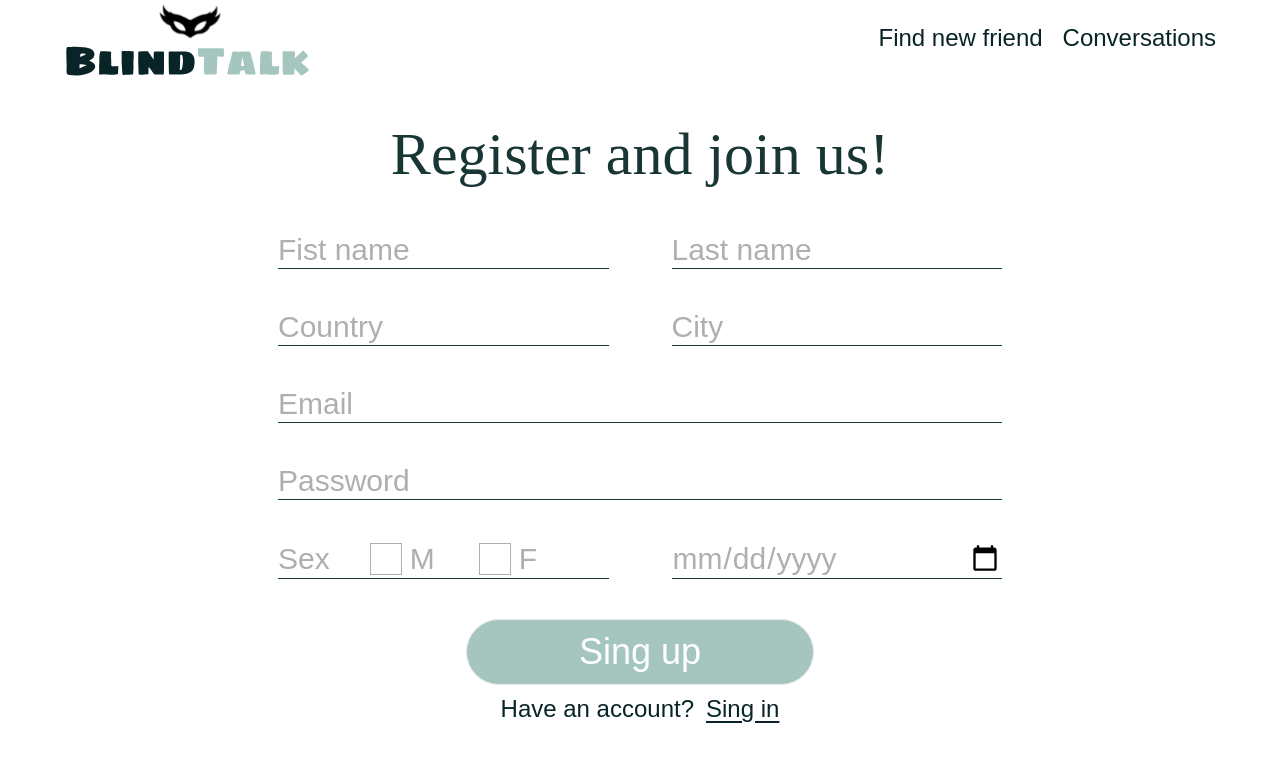
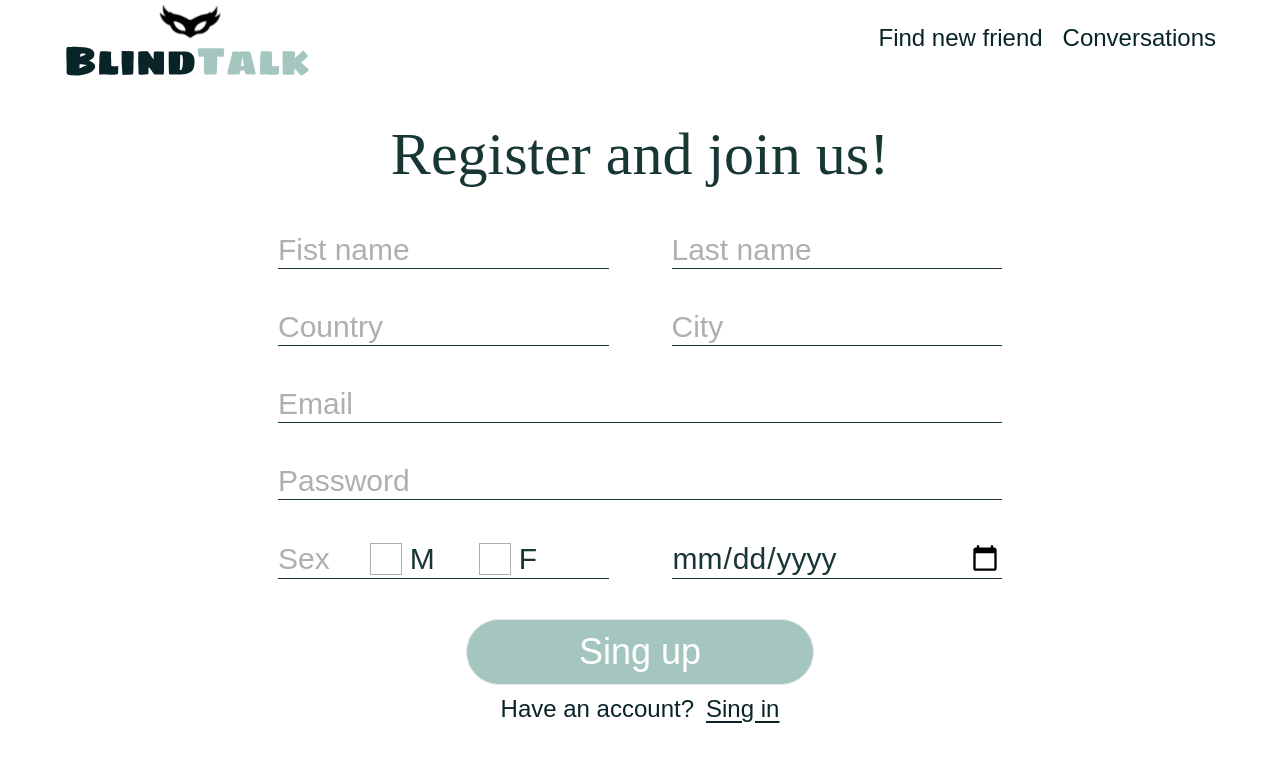
Before and after one commit to wisholli/BlindTalk, a React (Create React App) app in the folder blindtalk/: page /register in a window 1280 px wide. Shown: the top 762 px of the page. Built offline with nearby package versions, Linux system fonts and the light colour scheme; no server answers.

Commit message:
added style for login page and refactoring styles for register page

```diff
--- a/blindtalk/src/components/login/LoginForm.tsx
+++ b/blindtalk/src/components/login/LoginForm.tsx
@@ -29,13 +29,13 @@ export const LoginForm = ({ onLogin }: Props) => {
             id="email"
             name="email"
             placeholder="Email"
-            className="w-full font-maven font-normal text-2xl text-gray-100 border-b border-black-200 mb-8 placeholder:font-maven placeholder:font-normal placeholder:text-2xl placeholder:text-gray-100 focus:outline-none md:placeholder:text-3xl md:text-3xl lg:mb-16 "
+            className="w-full font-maven font-normal text-2xl text-black-200 border-b border-black-200 mb-8 placeholder:font-maven placeholder:font-normal placeholder:text-2xl placeholder:text-gray-100 focus:outline-none md:placeholder:text-3xl md:text-3xl lg:mb-16 "
           />
           <Field
             id="password"
             name="password"
             placeholder="Password"
-            className="w-full font-maven font-normal text-2xl text-gray-100 border-b border-black-200 mb-8 placeholder:font-maven placeholder:font-normal placeholder:text-2xl placeholder:text-gray-100 focus:outline-none md:placeholder:text-3xl md:text-3xl lg:mb-16"
+            className="w-full font-maven font-normal text-2xl text-black-200 border-b border-black-200 mb-8 placeholder:font-maven placeholder:font-normal placeholder:text-2xl placeholder:text-gray-100 focus:outline-none md:placeholder:text-3xl md:text-3xl lg:mb-16"
           />
           <div className="flex justify-center">
             <button
--- a/blindtalk/src/components/register/RegisterForm.tsx
+++ b/blindtalk/src/components/register/RegisterForm.tsx
@@ -43,7 +43,7 @@ export const RegisterForm = ({ onRegister }: Props) => {
                 id="firstName"
                 name="firstName"
                 placeholder="Fist name"
-                className="w-full font-maven font-normal text-2xl text-gray-100 border-b border-black-200  placeholder:font-maven placeholder:font-normal placeholder:text-2xl placeholder:text-gray-100  md:text-3xl md:placeholder:text-3xl focus:outline-none"
+                className="w-full font-maven font-normal text-2xl text-black-200 border-b border-black-200  placeholder:font-maven placeholder:font-normal placeholder:text-2xl placeholder:text-gray-100  md:text-3xl md:placeholder:text-3xl focus:outline-none"
               />
             </div>
             <div className="w-[calc(100%/2-20px/2)] mb-10 lg:w-[calc(100%/2-63px/2)] ">
@@ -51,7 +51,7 @@ export const RegisterForm = ({ onRegister }: Props) => {
                 id="lastName"
                 name="lastName"
                 placeholder="Last name"
-                className="w-full font-maven font-normal text-2xl text-gray-100 border-b border-black-200  placeholder:font-maven placeholder:font-normal placeholder:text-2xl placeholder:text-gray-100  md:text-3xl md:placeholder:text-3xl focus:outline-none"
+                className="w-full font-maven font-normal text-2xl text-black-200 border-b border-black-200  placeholder:font-maven placeholder:font-normal placeholder:text-2xl placeholder:text-gray-100  md:text-3xl md:placeholder:text-3xl focus:outline-none"
               />
             </div>
             <div className="w-[calc(100%/2-20px/2)] mb-10 lg:w-[calc(100%/2-63px/2)] ">
@@ -59,7 +59,7 @@ export const RegisterForm = ({ onRegister }: Props) => {
                 id="country"
                 name="country"
                 placeholder="Country"
-                className="w-full font-maven font-normal text-2xl text-gray-100 border-b border-black-200  placeholder:font-maven placeholder:font-normal placeholder:text-2xl placeholder:text-gray-100  md:text-3xl md:placeholder:text-3xl focus:outline-none"
+                className="w-full font-maven font-normal text-2xl text-black-200 border-b border-black-200  placeholder:font-maven placeholder:font-normal placeholder:text-2xl placeholder:text-gray-100  md:text-3xl md:placeholder:text-3xl focus:outline-none"
               />
             </div>
             <div className="w-[calc(100%/2-20px/2)] mb-10 lg:w-[calc(100%/2-63px/2)]">
@@ -67,7 +67,7 @@ export const RegisterForm = ({ onRegister }: Props) => {
                 id="city"
                 name="city"
                 placeholder="City"
-                className="w-full font-maven font-normal text-2xl text-gray-100 border-b border-black-200  placeholder:font-maven placeholder:font-normal placeholder:text-2xl placeholder:text-gray-100  md:text-3xl md:placeholder:text-3xl focus:outline-none"
+                className="w-full font-maven font-normal text-2xl text-black-200 border-b border-black-200  placeholder:font-maven placeholder:font-normal placeholder:text-2xl placeholder:text-gray-100  md:text-3xl md:placeholder:text-3xl focus:outline-none"
               />
             </div>
             <div className="w-full mb-10">
@@ -75,7 +75,7 @@ export const RegisterForm = ({ onRegister }: Props) => {
                 id="email"
                 name="email"
                 placeholder="Email"
-                className="w-full font-maven font-normal text-2xl text-gray-100 border-b border-black-200  placeholder:font-maven placeholder:font-normal placeholder:text-2xl placeholder:text-gray-100  md:text-3xl md:placeholder:text-3xl focus:outline-none"
+                className="w-full font-maven font-normal text-2xl text-black-200 border-b border-black-200  placeholder:font-maven placeholder:font-normal placeholder:text-2xl placeholder:text-gray-100  md:text-3xl md:placeholder:text-3xl focus:outline-none"
               />
             </div>
             <div className="w-full mb-10">
@@ -83,7 +83,7 @@ export const RegisterForm = ({ onRegister }: Props) => {
                 id="password"
                 name="password"
                 placeholder="Password"
-                className="w-full font-maven font-normal text-2xl text-gray-100 border-b border-black-200  placeholder:font-maven placeholder:font-normal placeholder:text-2xl placeholder:text-gray-100  md:text-3xl md:placeholder:text-3xl focus:outline-none"
+                className="w-full font-maven font-normal text-2xl text-black-200 border-b border-black-200  placeholder:font-maven placeholder:font-normal placeholder:text-2xl placeholder:text-gray-100  md:text-3xl md:placeholder:text-3xl focus:outline-none"
               />
             </div>
             <div className="w-[calc(100%/2-20px/2)] mb-5 lg:w-[calc(100%/2-63px/2)] md:mb-10 flex flex-row items-center border-b border-black-200 ">
@@ -100,7 +100,7 @@ export const RegisterForm = ({ onRegister }: Props) => {
               />
               <label
                 htmlFor="sex-male"
-                className="font-maven font-normal text-2xl text-gray-100 ml-1 mr-5 md:text-3xl md:mr-11 md:ml-2"
+                className="font-maven font-normal text-2xl text-black-200 ml-1 mr-5 md:text-3xl md:mr-11 md:ml-2"
               >
                 M
               </label>
@@ -111,7 +111,7 @@ export const RegisterForm = ({ onRegister }: Props) => {
               />
               <label
                 htmlFor="sex-female"
-                className="font-maven font-normal text-2xl text-gray-100 ml-1 md:text-3xl md:ml-2"
+                className="font-maven font-normal text-2xl text-black-200 ml-1 md:text-3xl md:ml-2"
               >
                 F
               </label>
@@ -121,7 +121,7 @@ export const RegisterForm = ({ onRegister }: Props) => {
                 id="bDay"
                 name="bDay"
                 type="date"
-                className="w-full font-maven font-normal text-2xl text-gray-100 border-b border-black-200  placeholder:font-maven placeholder:font-normal placeholder:text-2xl placeholder:text-gray-100  md:text-3xl md:placeholder:text-3xl focus:outline-none"
+                className="w-full font-maven font-normal text-2xl text-black-200 border-b border-black-200  placeholder:font-maven placeholder:font-normal placeholder:text-2xl placeholder:text-gray-100  md:text-3xl md:placeholder:text-3xl focus:outline-none"
               />
             </div>
           </div>
```
